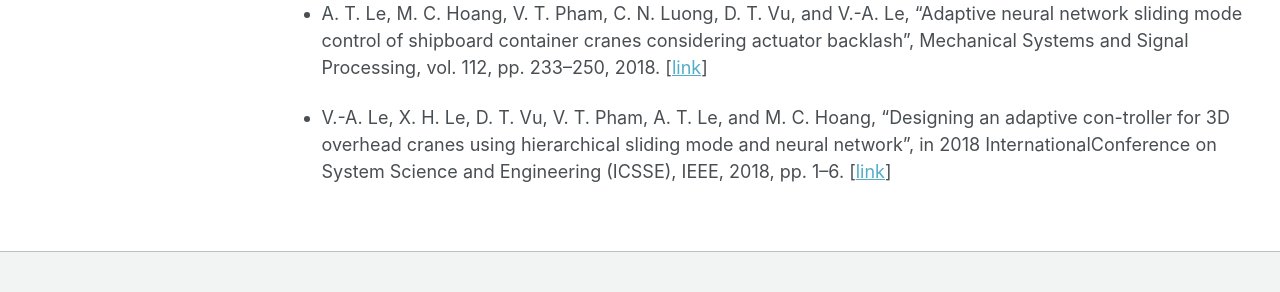
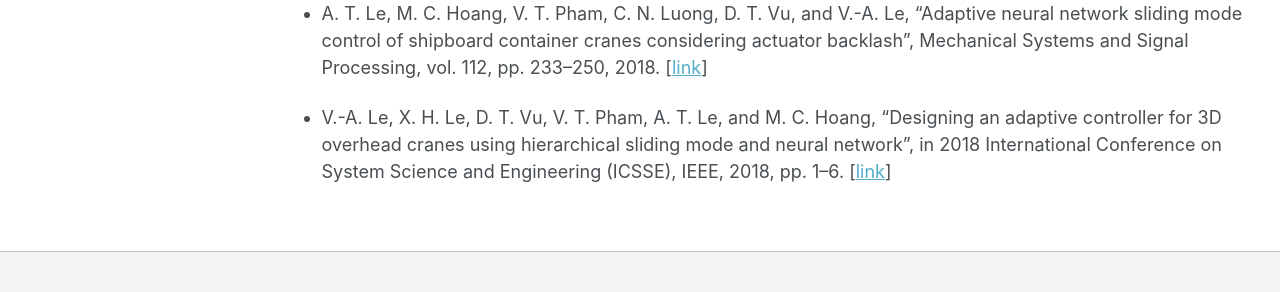
Before and after one commit to vietanhle0101/vietanhle0101.github.io, a Jekyll site: the page built from _pages/projects.md, in a window 1280 px wide and 900 px high, scrolled down 837 px. Shown: the part 494-786 px from the top of the window. Built offline with Jekyll 4.4.1, drawn with Linux system fonts in a browser that asks for light colours.

Commit message:
update project

```diff
--- a/_pages/projects.md
+++ b/_pages/projects.md
@@ -42,4 +42,4 @@ This research and experiment were conducted when I was an undergraduate research
 
 * A. T. Le, M. C. Hoang, V. T. Pham, C. N. Luong, D. T. Vu, and V.-A. Le, “Adaptive neural network sliding mode control of shipboard container cranes considering actuator backlash”, Mechanical Systems and Signal Processing, vol. 112, pp. 233–250, 2018. [[link](https://link.springer.com/article/10.1007/s11633-019-1174-y)]
 
-* V.-A. Le, X. H. Le, D. T. Vu, V. T. Pham, A. T. Le, and M. C. Hoang, “Designing an adaptive con-troller for 3D overhead cranes using hierarchical sliding mode and neural network”, in 2018 InternationalConference on System Science and Engineering (ICSSE), IEEE, 2018, pp. 1–6. [[link](https://ieeexplore.ieee.org/abstract/document/8520162)]
+* V.-A. Le, X. H. Le, D. T. Vu, V. T. Pham, A. T. Le, and M. C. Hoang, “Designing an adaptive controller for 3D overhead cranes using hierarchical sliding mode and neural network”, in 2018 International Conference on System Science and Engineering (ICSSE), IEEE, 2018, pp. 1–6. [[link](https://ieeexplore.ieee.org/abstract/document/8520162)]
```
